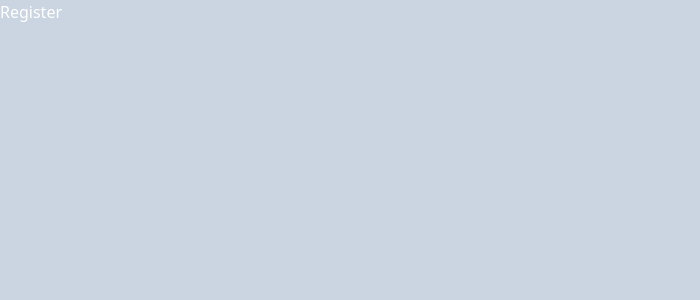
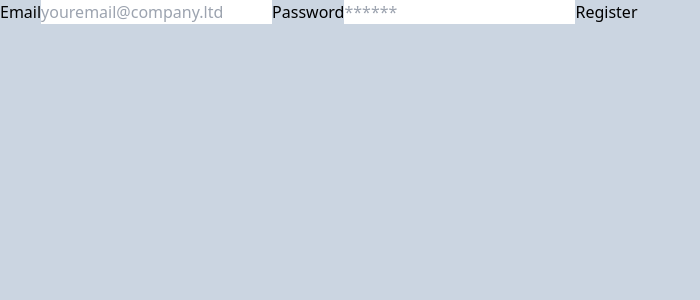
Before and after one commit to Googluu/r_fb_at_ej, a React (Create React App) app: page /register in a window 1280 px wide. Shown: the top 300 px of the page, without its empty margins (0-700 px from the left). Built offline with nearby package versions, Linux system fonts and the light colour scheme.

Commit message:
04 step: register user

```diff
--- a/src/App.js
+++ b/src/App.js
@@ -7,7 +7,7 @@
 
 function App() {
   return (
-    <div className="bg-slate-300 h-screen text-white flex">
+    <div className="bg-slate-300 h-screen text-black flex">
       <AuthProvider>
         <Routes>
           <Route path='/' element={<Home />} />
--- a/src/components/Register.jsx
+++ b/src/components/Register.jsx
@@ -1,5 +1,50 @@
+import { useState } from 'react';
+import { useAuth } from '../context/authContext';
+import { useNavigate } from 'react-router-dom';
+
 export const Register = () => {
+
+  const [user, setUser] = useState({
+    email: '',
+    password: '',
+  });
+  const { signup } = useAuth();
+  const navigate = useNavigate();
+  const [error, setError] = useState();
+
+  const handleChange = ({ target: { name, value } }) => {
+    setUser({ ...user, [name]: value })
+  };
+
+  const handleSubmit = async (e) => {
+    e.preventDefault()
+    setError('');
+    try {
+      await signup(user.email, user.password);
+      navigate('/')
+    } catch (error) {
+      setError(error.message);
+    }
+  }
+
   return (
-    <div>Register</div>
+    <div>
+
+      {error && <p>{error}</p>}
+
+      <form onSubmit={handleSubmit}>
+        <label htmlFor="email">Email</label>
+        <input type="email" name="email" placeholder="youremail@company.ltd"
+          onChange={handleChange}
+        />
+
+        <label htmlFor="password">Password</label>
+        <input type="password" name="password" placeholder="******" id="password"
+          onChange={handleChange}
+        />
+
+        <button>Register</button>
+      </form>
+    </div>
   )
 };
--- a/src/context/authContext.js
+++ b/src/context/authContext.js
@@ -1,21 +1,22 @@
 import { createContext, useContext } from 'react';
+import { createUserWithEmailAndPassword } from 'firebase/auth';
+
+import { auth } from '../firebase.config';
 
 export const authContext = createContext();
 
 export const useAuth = () => {
   const context = useContext(authContext);
-  if (!context) throw new Error('No auth context');
+  if (!context) throw new Error("There isn't auth provider");
   return context;
 };
 
 export function AuthProvider({ children }) {
 
-  const user = {
-    login: true
-  }
+  const signup = (email, password) => createUserWithEmailAndPassword(auth, email, password);
 
   return (
-    <authContext.Provider value={{ user }}>
+    <authContext.Provider value={{ signup }}>
       {children}
     </authContext.Provider>
   )
```
